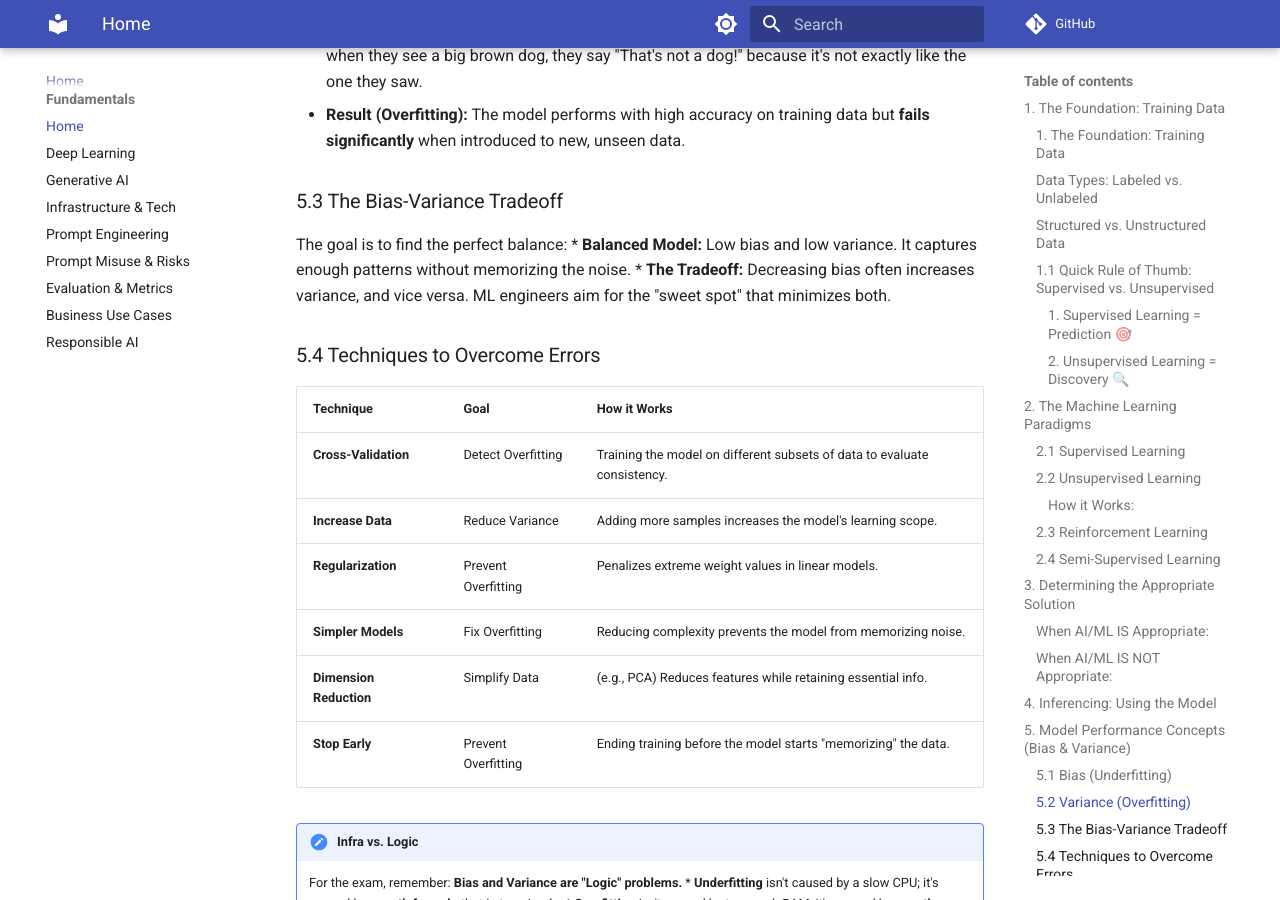
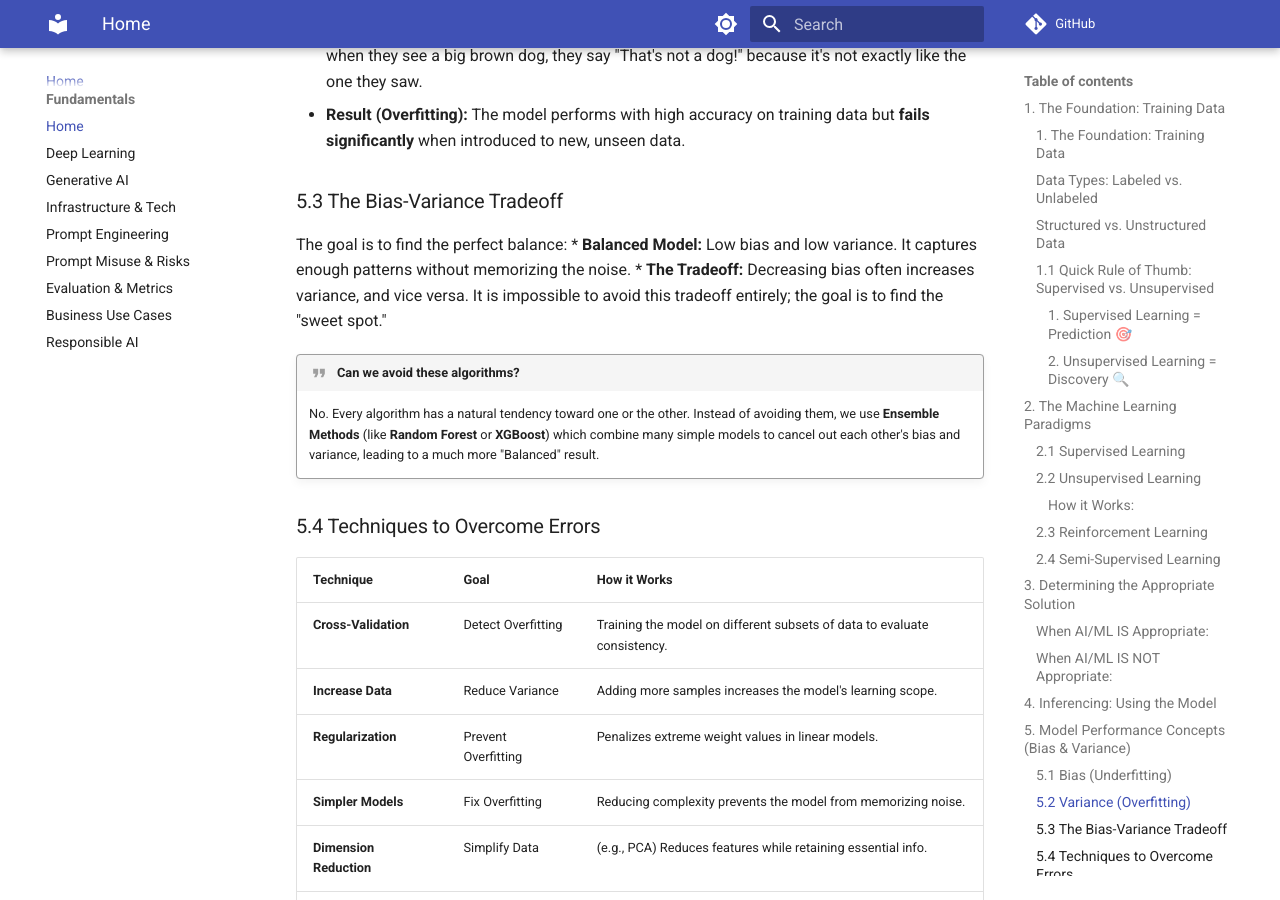
Before and after one commit to kvcenation5/aws-ai-practitioner-exam, an MkDocs documentation site: the page built from docs/index.md, in a window 1280 px wide and 900 px high, scrolled down 5891 px. Built offline with MkDocs 1.6.1 and Material for MkDocs 9.7.7, drawn with Linux system fonts in a browser that asks for light colours; comment, search, counter and statistics services are not loaded.

Commit message:
Clarify the reality of the Bias-Variance tradeoff and mention Ensemble Methods

```diff
--- a/docs/index.md
+++ b/docs/index.md
@@ -163,7 +163,10 @@ Accuracy is the #1 problem in AI applications. If a model is not trained properl
 ### 5.3 The Bias-Variance Tradeoff
 The goal is to find the perfect balance:
 *   **Balanced Model:** Low bias and low variance. It captures enough patterns without memorizing the noise.
-*   **The Tradeoff:** Decreasing bias often increases variance, and vice versa. ML engineers aim for the "sweet spot" that minimizes both.
+*   **The Tradeoff:** Decreasing bias often increases variance, and vice versa. It is impossible to avoid this tradeoff entirely; the goal is to find the "sweet spot."
+
+!!! quote "Can we avoid these algorithms?"
+    No. Every algorithm has a natural tendency toward one or the other. Instead of avoiding them, we use **Ensemble Methods** (like **Random Forest** or **XGBoost**) which combine many simple models to cancel out each other's bias and variance, leading to a much more "Balanced" result.
 
 ### 5.4 Techniques to Overcome Errors
 | Technique | Goal | How it Works |
```
